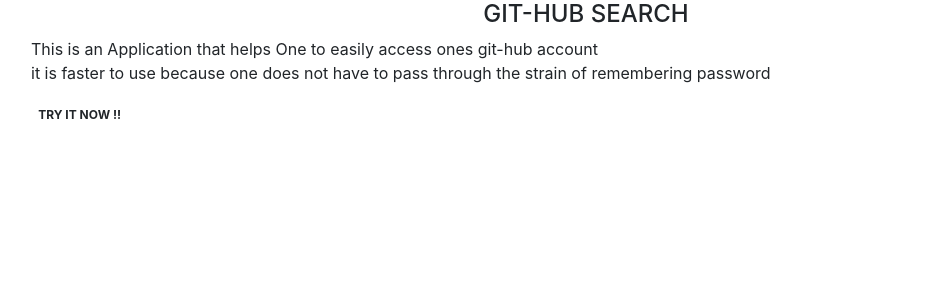
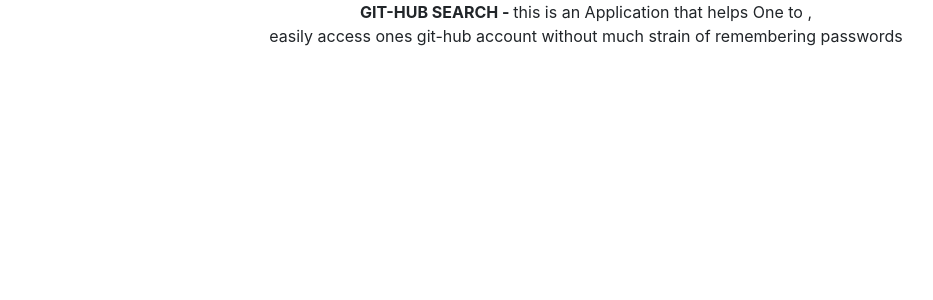
Before and after one commit to danielevans-999/Github-Search, an Angular app: page / in a window 1280 px wide. Shown: the top 300 px of the page, without its empty margins (54-987 px from the left). Built offline with nearby package versions, Linux system fonts and the light colour scheme.

Commit message:
Removes the initial h4 element and remain with the p element

```diff
--- a/src/app/home/home.component.html
+++ b/src/app/home/home.component.html
@@ -1,7 +1,7 @@
-<div class="container">
-    <div id="home" >
-        <h4 class="text-center">GIT-HUB SEARCH</h4>
-        <p>This is an Application that helps One to easily access ones git-hub account<br>it is faster to use because one does not have to pass through the strain of remembering password </p>
-        <span class="badge badge-pill">TRY IT NOW !!</span>
+<div class="container-fluid">
+    <div id="home">
+        <p class="text-center"><strong>GIT-HUB SEARCH - </strong>this is an Application that helps One to , <br>easily
+            access ones git-hub account without
+            much strain of remembering passwords </p>
     </div>
 </div>
```
